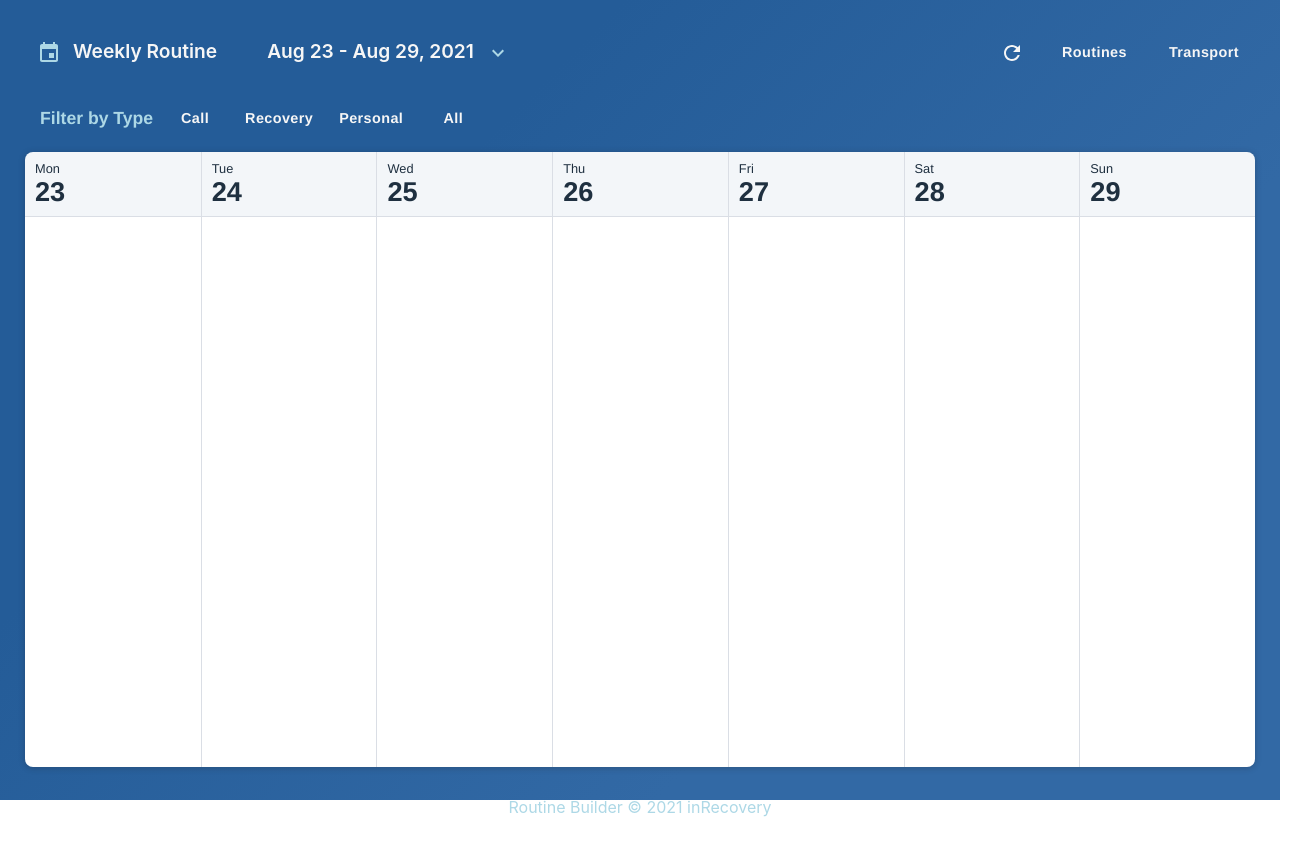
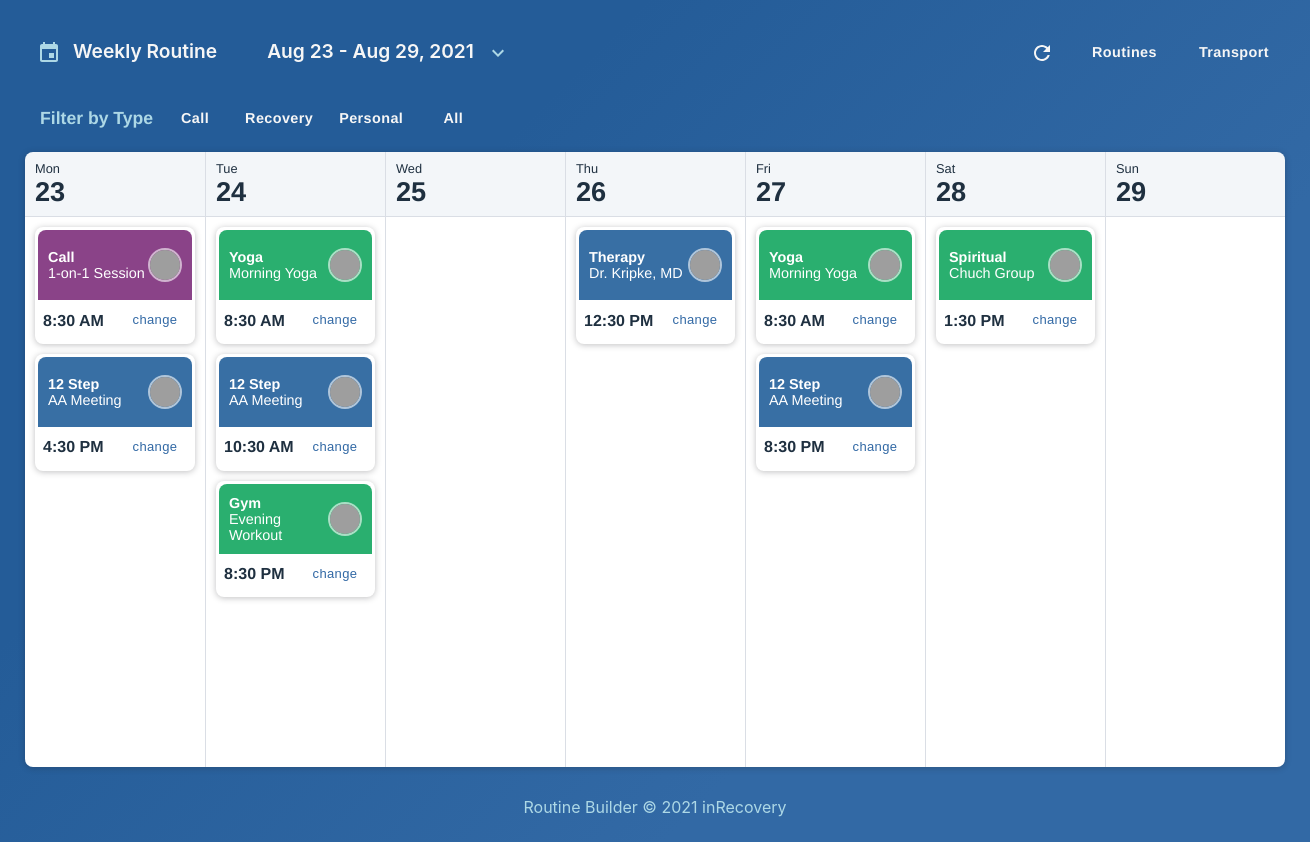
Before and after one commit to addictionai/routine-builder, a React (Create React App) app: page / in a window 1280 px wide. Shown: the whole page, 1310 px wide, since content can reach past the window. Before the commit the page ends 817 px from the top, so only its background shows below. Built offline with nearby package versions, Linux system fonts and the light colour scheme; grey boxes are pictures that could not be loaded.

Commit message:
[Data] Updated seed data to week of 23 Aug, [UI] fixed css background issue

```diff
--- a/src/App.js
+++ b/src/App.js
@@ -24,16 +24,19 @@ import ExpandMoreIcon from '@material-ui/icons/ExpandMore';
 const useStyles = makeStyles({
   root: {
     position: 'absolute',
-    top: 0, bottom: 0,
-    left: 0, right: 0,
+    top: 0,
+    left: 0,
+    minWidth: '100%',
+    minHeight: '100%',
+    height: 'auto',
+    width: 'auto',
     padding: 15,
-    background: BACKGROUND_COLOR,
+    backgroundImage: BACKGROUND_COLOR,
   },
   container: {
     display: 'grid',
     gridTemplateColumns: '1fr',
     gridTemplateRows: '75px 1fr 50px',
-    height: '100%',
   },
   header: {
     display: 'flex',
--- a/src/components/Routines/Filters.js
+++ b/src/components/Routines/Filters.js
@@ -94,18 +94,3 @@ Filters.propTypes = {
 }
 
 export default Filters
-
-// Temporary: Use data set
-const lauraData = {
-    _id: '2',
-    firstName: 'Laura',
-    lastName: 'Carlton',
-    photo: 'https://images.generated.photos/eaIbdNQBZF-DNoLuaMGJumpRHXZZSpcSX5S1BpkH2m8/rs:fit:256:256/czM6Ly9pY29uczgu/Z3Bob3Rvcy1wcm9k/LnBob3Rvcy92M18w/ODA3MTI4LmpwZw.jpg',
-}
-
-const jamesData = {
-    _id: '1',
-    firstName: 'James',
-    lastName: 'Orwell',
-    photo: 'https://images.generated.photos/rw5qAl3iwycYSaxoAwsLrp1df492NpzplXhHvfg2xyY/rs:fit:256:256/czM6Ly9pY29uczgu/Z3Bob3Rvcy1wcm9k/LnBob3Rvcy92M18w/MjA3NTA1LmpwZw.jpg',
-}
--- a/src/data.js
+++ b/src/data.js
@@ -60,7 +60,7 @@ export const events = [
       category: 'call',
       eventType: 'Call',
       eventName: '1-on-1 Session',
-      timeStart: '2021-08-16T08:30:00',
+      timeStart: '2021-08-23T08:30:00',
     },
     {
       _id: nanoid(10),
@@ -70,7 +70,7 @@ export const events = [
       category: 'recovery',
       eventType: '12 Step',
       eventName: 'AA Meeting',
-      timeStart: '2021-08-16T16:30:00',
+      timeStart: '2021-08-23T16:30:00',
     },
     {
       _id: nanoid(10),
@@ -80,7 +80,7 @@ export const events = [
       category: 'personal',
       eventType: 'Yoga',
       eventName: 'Morning Yoga',
-      timeStart: '2021-08-17T08:30:00',
+      timeStart: '2021-08-24T08:30:00',
     },
     {
       _id: nanoid(10),
@@ -90,7 +90,7 @@ export const events = [
       category: 'personal',
       eventType: 'Gym',
       eventName: 'Evening Workout',
-      timeStart: '2021-08-18T20:30:00',
+      timeStart: '2021-08-24T20:30:00',
     },
     {
       _id: nanoid(10),
@@ -100,7 +100,7 @@ export const events = [
       category: 'recovery',
       eventType: '12 Step',
       eventName: 'AA Meeting',
-      timeStart: '2021-08-18T10:30:00',
+      timeStart: '2021-08-24T10:30:00',
     },
     {
       _id: nanoid(10),
@@ -110,7 +110,7 @@ export const events = [
       category: 'recovery',
       eventType: 'Therapy',
       eventName: 'Dr. Kripke, MD',
-      timeStart: '2021-08-19T12:30:00',
+      timeStart: '2021-08-26T12:30:00',
     },
     {
       _id: nanoid(10),
@@ -120,7 +120,7 @@ export const events = [
       category: 'personal',
       eventType: 'Yoga',
       eventName: 'Morning Yoga',
-      timeStart: '2021-08-20T08:30:00',
+      timeStart: '2021-08-27T08:30:00',
     },
     {
       _id: nanoid(10),
@@ -130,7 +130,7 @@ export const events = [
       category: 'recovery',
       eventType: '12 Step',
       eventName: 'AA Meeting',
-      timeStart: '2021-08-20T20:30:00',
+      timeStart: '2021-08-27T20:30:00',
     },
     {
       _id: nanoid(10),
@@ -140,6 +140,6 @@ export const events = [
       category: 'personal',
       eventType: 'Spiritual',
       eventName: 'Chuch Group',
-      timeStart: '2021-08-21T13:30:00',
+      timeStart: '2021-08-28T13:30:00',
     },
   ];
--- a/src/dataTransport.js
+++ b/src/dataTransport.js
@@ -58,7 +58,7 @@ export const events = [
       staffId: '1',
       destinationType: 'Work',
       destination: 'Starbucks',
-      timeStart: '2021-08-16T08:30:00',
+      timeStart: '2021-08-23T08:30:00',
     },
     {
       _id: nanoid(10),
@@ -67,7 +67,7 @@ export const events = [
       staffId: '2',
       destinationType: 'Work',
       destination: '1010 Wilshire',
-      timeStart: '2021-08-16T14:30:00',
+      timeStart: '2021-08-23T14:30:00',
     },
     {
       _id: nanoid(10),
@@ -76,7 +76,7 @@ export const events = [
       staffId: '1',
       destinationType: 'Shop',
       destination: 'Apple Store',
-      timeStart: '2021-08-16T14:00:00',
+      timeStart: '2021-08-23T14:00:00',
     },
     {
       _id: nanoid(10),
@@ -85,7 +85,7 @@ export const events = [
       staffId: '2',
       destinationType: 'Shop',
       destination: 'Main St Deli',
-      timeStart: '2021-08-16T09:30:00',
+      timeStart: '2021-08-23T09:30:00',
     },
     {
       _id: nanoid(10),
@@ -94,7 +94,7 @@ export const events = [
       staffId: '2',
       destinationType: 'Gym',
       destination: 'Equinox',
-      timeStart: '2021-08-18T18:45:00',
+      timeStart: '2021-08-25T18:45:00',
     },
     {
       _id: nanoid(10),
@@ -103,7 +103,7 @@ export const events = [
       staffId: '1',
       destinationType: 'AA',
       destination: 'The Retreat',
-      timeStart: '2021-08-17T13:30:00',
+      timeStart: '2021-08-24T13:30:00',
     },
     {
       _id: nanoid(10),
@@ -112,7 +112,7 @@ export const events = [
       staffId: '2',
       destinationType: 'Work',
       destination: '212 Main St',
-      timeStart: '2021-08-18T07:00:00',
+      timeStart: '2021-08-25T07:00:00',
     },
     {
       _id: nanoid(10),
@@ -121,7 +121,7 @@ export const events = [
       staffId: '2',
       destinationType: 'AA',
       destination: 'The Retreat',
-      timeStart: '2021-08-21T07:00:00',
+      timeStart: '2021-08-28T07:00:00',
     },
     {
       _id: nanoid(10),
@@ -130,6 +130,6 @@ export const events = [
       staffId: '2',
       destinationType: 'AA',
       destination: 'Trinity Church',
-      timeStart: '2021-08-20T17:00:00',
+      timeStart: '2021-08-27T17:00:00',
     },
   ];
```
